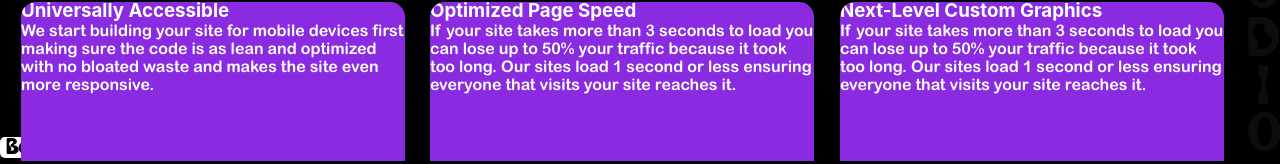
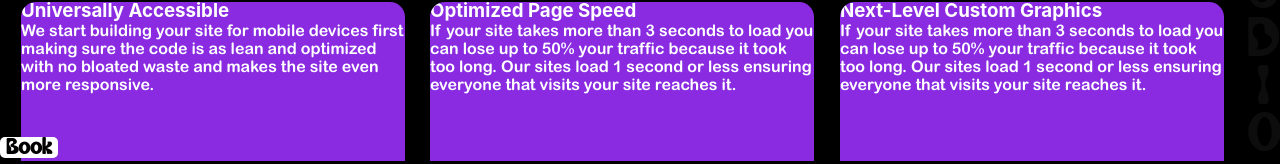
Before and after one commit to RoxanneTabuena/ub_webstudios, a React (Create React App) app: page / in a window 1280 px wide. Shown: the part 642-806 px from the top of the page. Built offline with nearby package versions, Linux system fonts and the light colour scheme.

Commit message:
increase footer z-index

```diff
--- a/src/components/root/root.module.css
+++ b/src/components/root/root.module.css
@@ -19,6 +19,7 @@ footer {
     bottom: 0;
     left: 0;
     font-family: 'Rare';
+    z-index: 90;
 }
 /* general scroller */
 main::-webkit-scrollbar {
```
